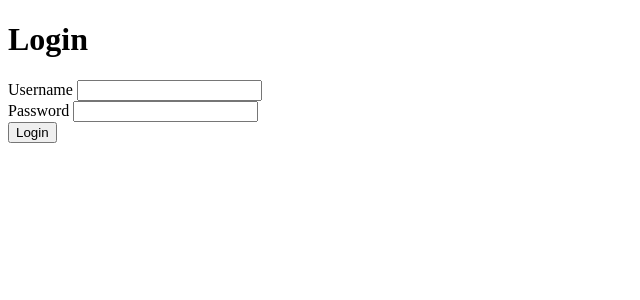
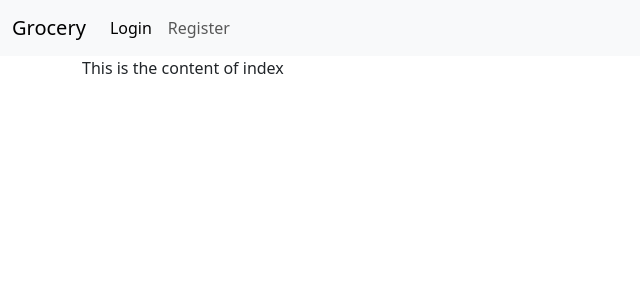
Before and after one commit to jsaha26/GrocGo, a Flask app: page / in a window 1280 px wide. Shown: the top 300 px of the page, without its empty margins (0-640 px from the left). Run offline with Flask 3, Linux system fonts and the light colour scheme.

Commit message:
updates of day2

```diff
--- a/app.py
+++ b/app.py
@@ -2,9 +2,9 @@ from flask import Flask, render_template
 
 app = Flask(__name__)
 
-@app.route('/')
-def index():
-    return render_template('index.html', var1 = 'hello')
+import config
+import routes
+import models
 
 if __name__ == '__main__':
     app.run(debug=True)
--- /dev/null
+++ b/routes.py
@@ -0,0 +1,15 @@
+from flask import Flask, render_template
+from app import app
+
+
+@app.route('/')
+def index():
+    return render_template('index.html')
+
+@app.route('/login')
+def login():
+    return render_template('login.html')
+
+@app.route('/register')
+def register():
+    return render_template('register.html')
--- a/templates/index.html
+++ b/templates/index.html
@@ -1,25 +1,5 @@
-<!DOCTYPE html>
-<html lang="en">
-<head>
-    <meta charset="UTF-8">
-    <meta http-equiv="X-UA-Compatible" content="IE=edge">
-    <meta name="viewport" content="width=device-width, initial-scale=1.0">
-    <title>Grocery</title>
-</head>
-<body>
-    <h1>Login</h1>
-    <form action="" class ="my-form">
-        <div class="form-group">
-            <label for="username">Username</label>
-            <input type="text" name="username">
-        </div>
-        <div class="form-group">
-            <label for="password">Password</label>
-            <input type="password f" name="password">
-        </div>
-        <div class="form-group">
-            <button type="submit">Login</button>
-        </div>
-    </form>
-</body>
-</html>
+{% extends 'layout.html' %}
+
+{% block content %}
+    This is the content of index
+{% endblock %}
--- /dev/null
+++ b/templates/layout.html
@@ -0,0 +1,35 @@
+<!DOCTYPE html>
+<html lang="en">
+<head>
+    <meta charset="UTF-8">
+    <meta http-equiv="X-UA-Compatible" content="IE=edge">
+    <meta name="viewport" content="width=device-width, initial-scale=1.0">
+    <title>
+        {% block title %}
+            Grocery Shop
+        {% endblock %}
+    </title>
+    <link href="https://cdn.jsdelivr.net/npm/bootstrap@5.3.3/dist/css/bootstrap.min.css" rel="stylesheet" integrity="sha384-QWTKZyjpPEjISv5WaRU9OFeRpok6YctnYmDr5pNlyT2bRjXh0JMhjY6hW+ALEwIH" crossorigin="anonymous">
+
+    {% block style %}
+
+    {% endblock %}
+</head>
+<body>
+    {% include 'navbar.html'   %}
+    <div class="container">
+
+
+    {% block content %}
+
+
+    {% endblock %}
+</div>
+
+    {% block script %}
+
+    {% endblock %}
+    <script src="https://cdn.jsdelivr.net/npm/bootstrap@5.3.3/dist/js/bootstrap.bundle.min.js" integrity="sha384-YvpcrYf0tY3lHB60NNkmXc5s9fDVZLESaAA55NDzOxhy9GkcIdslK1eN7N6jIeHz" crossorigin="anonymous"></script>
+
+</body>
+</html>
--- /dev/null
+++ b/templates/navbar.html
@@ -0,0 +1,19 @@
+<nav class="navbar navbar-expand-lg bg-body-tertiary">
+    <div class="container-fluid">
+      <a class="navbar-brand" href="/">Grocery</a>
+      <button class="navbar-toggler" type="button" data-bs-toggle="collapse" data-bs-target="#navbarNav" aria-controls="navbarNav" aria-expanded="false" aria-label="Toggle navigation">
+        <span class="navbar-toggler-icon"></span>
+      </button>
+      <div class="collapse navbar-collapse" id="navbarNav">
+        <ul class="navbar-nav">
+          <li class="nav-item">
+            <a class="nav-link active" aria-current="page" href="{{url_for('login')}}">Login</a>
+          </li>
+          <li class="nav-item">
+            <a class="nav-link" href="{{url_for('register')}}">Register</a>
+          </li>
+
+        </ul>
+      </div>
+    </div>
+</nav>
```
Also changed, not shown: config.py (added, +9 -0 lines), models.py (added, +57 -0 lines), templates/login.html (added, +22 -0 lines), templates/register.html (added, +31 -0 lines), 1 other file.
